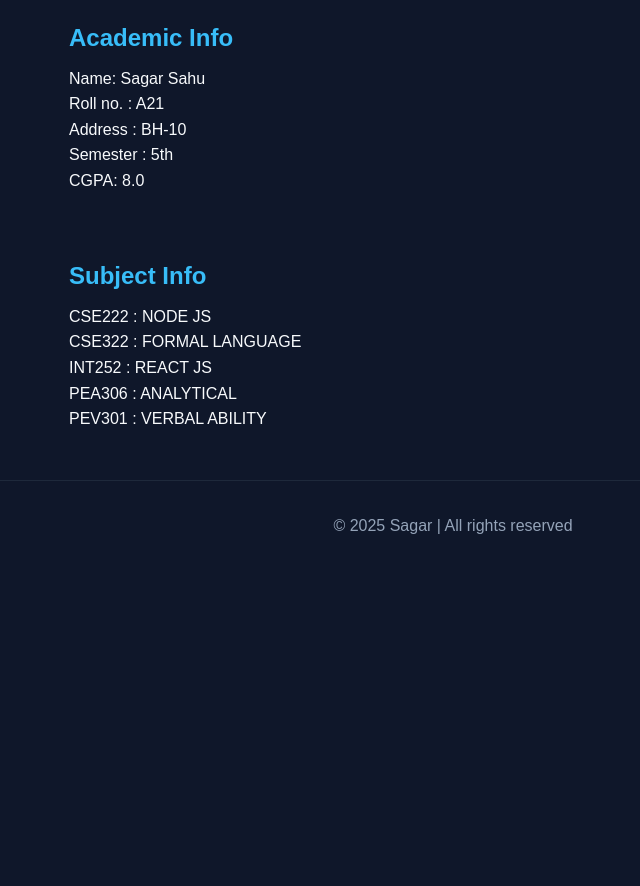
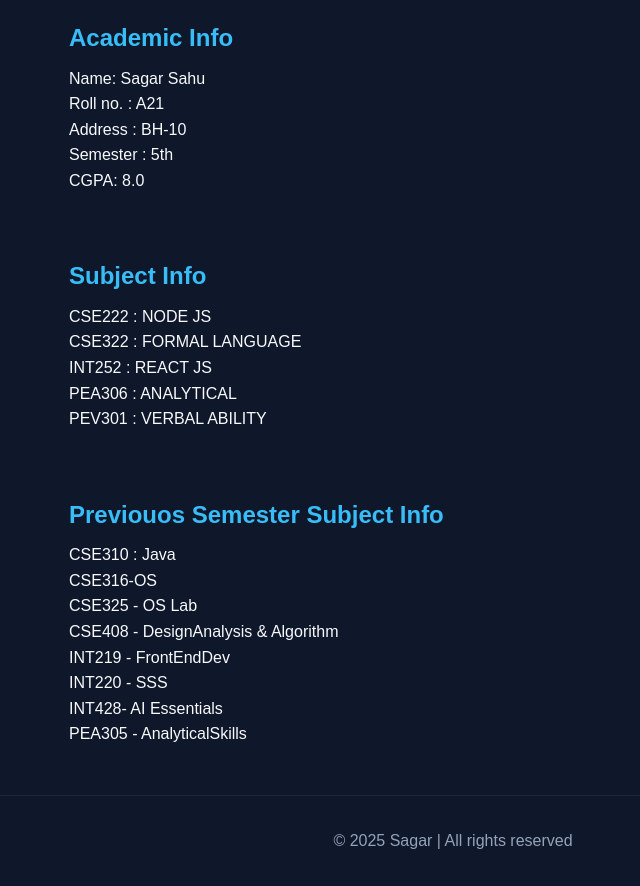
Before and after one commit to CodeByAshuu/DevOps, a plain HTML site: page index.html in a window 1280 px wide. Shown: the part 776-1662 px from the top of the page, without its empty margins (187-827 px from the left). Before the commit the page ends 1346 px from the top, so only its background shows below. Drawn offline with Linux system fonts and the light colour scheme.

Commit message:
version-4 : previous sem subjects

```diff
--- a/index.html
+++ b/index.html
@@ -147,6 +147,18 @@
     <p>PEV301 : VERBAL ABILITY</p>
   </section>
 
+  <section id="contact">
+    <h2>Previouos Semester Subject Info</h2>
+    <p>CSE310 : Java</p>
+    <p>CSE316-OS</p>
+    <P>CSE325 - OS Lab</P>
+    <p>CSE408 - DesignAnalysis & Algorithm</p>
+    <p>INT219 - FrontEndDev</p>
+    <p>INT220 - SSS</p>
+    <p>INT428- AI Essentials</p>
+    <p>PEA305 - AnalyticalSkills</p>
+  </section>
+
   <footer>
     <p>© 2025 Sagar | All rights reserved</p>
   </footer>
```
